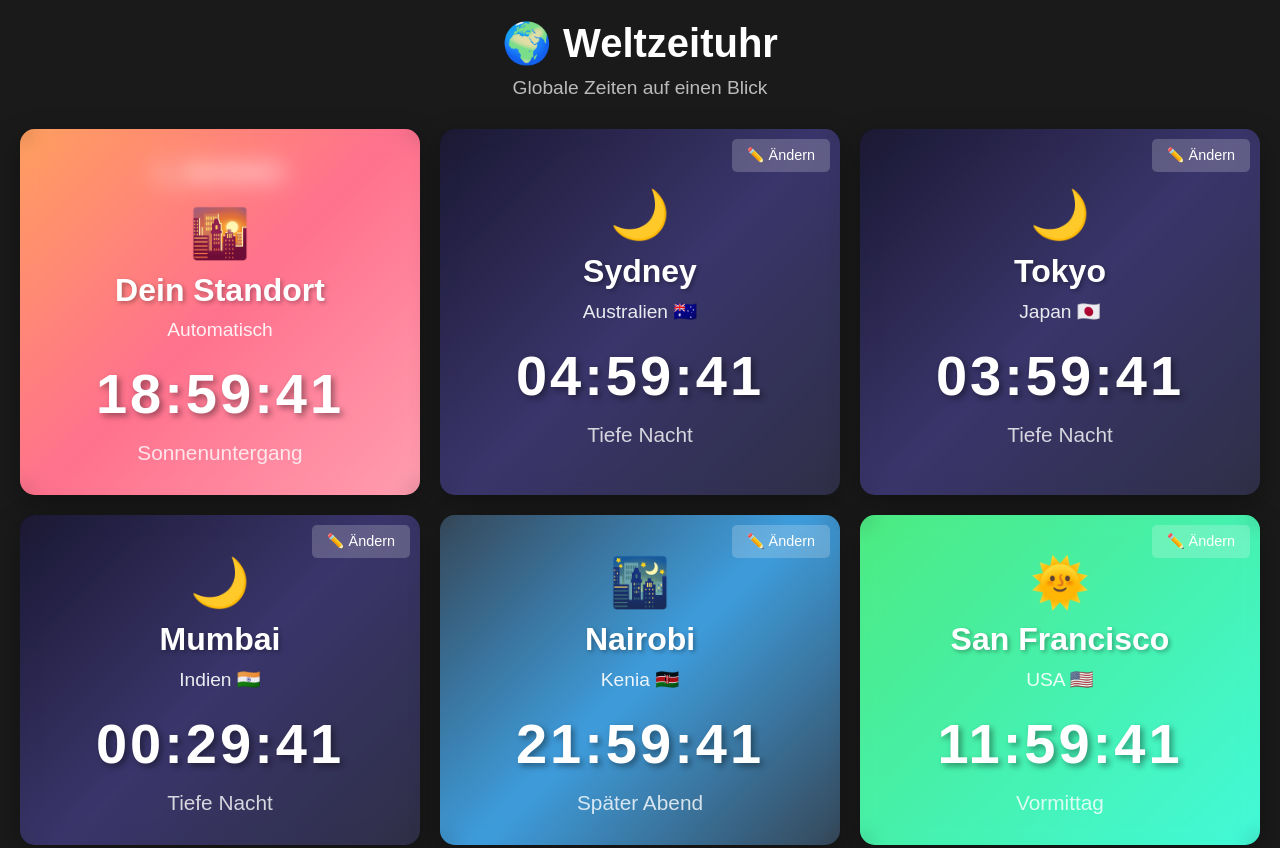
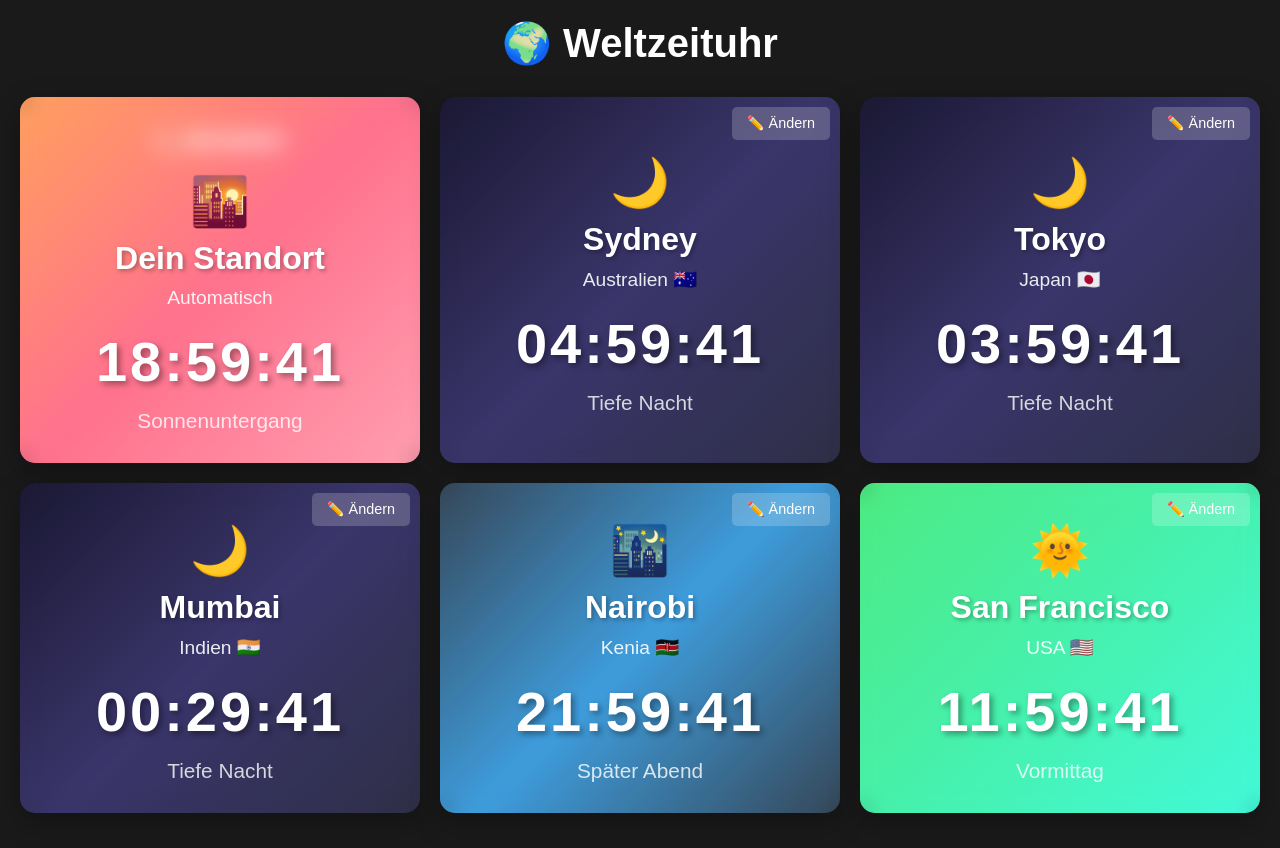
Before and after one commit to noodlingMo/mo-mente.ch, a plain HTML site: page spielzimmer/weltzeituhr.html in a window 1280 px wide. Shown: the top 848 px of the page. Drawn offline with Linux system fonts and the light colour scheme.

Commit message:
Remove subtitle from Weltzeituhr page

```diff
--- a/spielzimmer/weltzeituhr.html
+++ b/spielzimmer/weltzeituhr.html
@@ -261,7 +261,6 @@
 <body>
     <div class="header">
         <h1>🌍 Weltzeituhr</h1>
-        <p>Globale Zeiten auf einen Blick</p>
     </div>
 
     <div class="grid" id="zonesGrid"></div>
```
